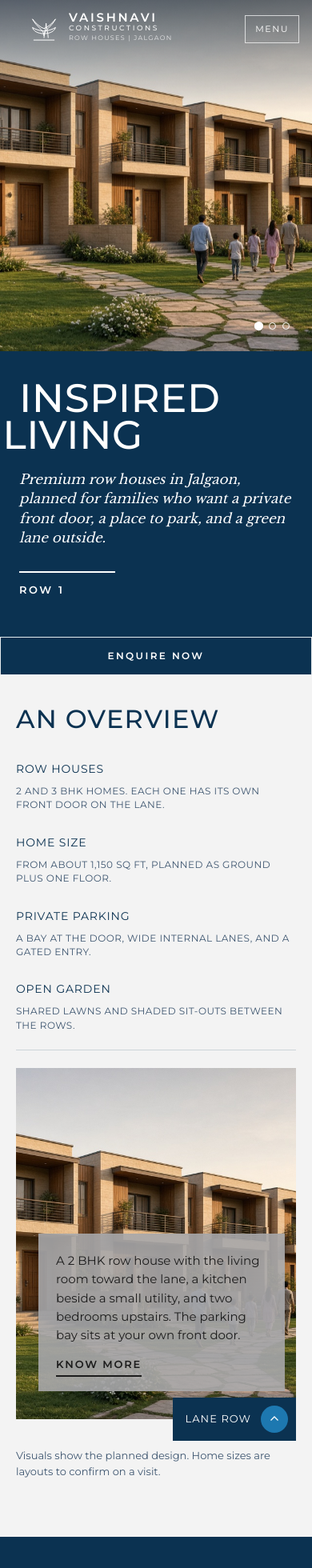
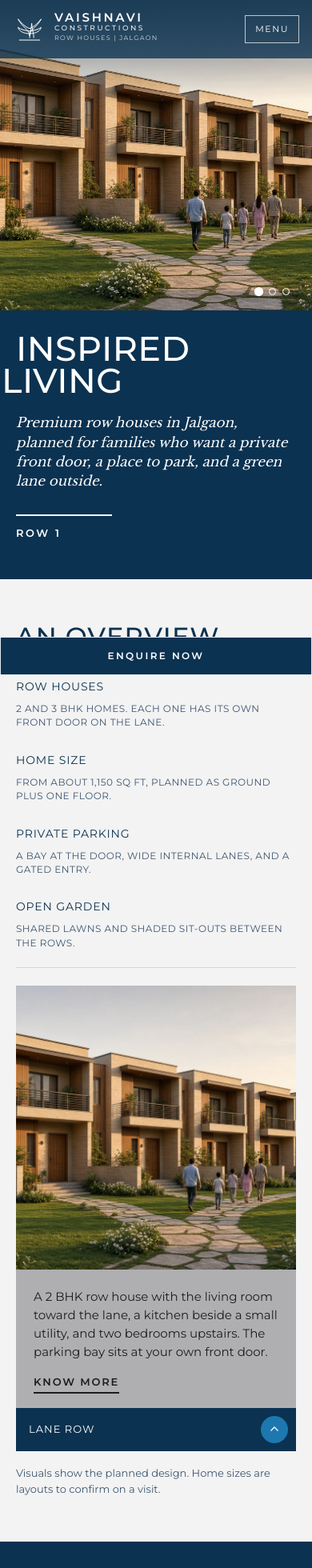
Before and after one commit to sameeeerjadhav/Construction-Website, a Next.js app: page / in a window 390 px wide. Shown: the top 1960 px of the page at 80% size. Built offline with nearby package versions, Linux system fonts and the light colour scheme.

Commit message:
Make the phone and tablet layout readable.

```diff
--- a/src/app/globals.css
+++ b/src/app/globals.css
@@ -1012,13 +1012,46 @@ h1, h2, h3, p { margin: 0; }
   .situated-mark .logo svg { width: min(220px, 50vw); }
   .situated-copy { padding: 24px 24px 56px; }
   .gallery-grid { grid-template-columns: 1fr 1fr; }
-}
-
-@media (max-width: 720px) {
-  .wrap, .standards h2, .page-hero h1 { padding-left: 20px; padding-right: 20px; }
-  .header-left { padding: 16px 16px 0; }
-  .stats, .steps, .home-copy, .location-grid, .gallery-grid, .tabs { grid-template-columns: 1fr; }
-  .stage-photo, .standards-photo { height: 52vh; }
+  .split-header { background: rgba(11, 50, 81, 0.78); }
+  .split-header .header-left,
+  .bar-header .header-left {
+    display: flex;
+    align-items: center;
+    justify-content: space-between;
+    width: 100%;
+    height: auto;
+    padding: 12px 16px;
+    grid-column: auto;
+    grid-row: auto;
+  }
+  .split-header .menu-btn,
+  .bar-header .menu-btn {
+    display: inline-flex;
+    flex: none;
+    margin-left: 12px;
+  }
+  .logo { min-width: 0; }
+  .hero-copy { padding: 28px 20px 48px; }
+  .hero-copy h1 { font-size: clamp(2.35rem, 11vw, 4rem); }
+  .wrap { padding: 48px 24px 56px; }
+  .page-hero h1 { padding: 28px 24px; }
+  .stage {
+    display: flex;
+    flex-direction: column;
+  }
+  .stage-card {
+    position: static;
+    width: auto;
+    right: auto;
+    bottom: auto;
+  }
+  .switcher {
+    position: static;
+    transform: none;
+    width: 100%;
+    justify-content: space-between;
+  }
+  .overview .visual-note { margin-top: 18px; }
   .enquire-rail {
     top: auto;
     bottom: 0;
@@ -1028,9 +1061,23 @@ h1, h2, h3, p { margin: 0; }
     writing-mode: horizontal-tb;
     height: 48px;
     padding: 0;
+    animation: fade-in 0.4s both;
   }
-  .to-top { bottom: 62px; }
+  .to-top { bottom: 64px; right: 14px; }
   body { padding-bottom: 48px; }
+  .drawer { padding: 24px 20px 32px; }
+  .footer { padding: 56px 20px 40px; }
+  .footer small { letter-spacing: 0.06em; }
+}
+
+@media (max-width: 720px) {
+  .wrap, .standards h2, .page-hero h1 { padding-left: 20px; padding-right: 20px; }
+  .stats, .steps, .home-copy, .location-grid, .gallery-grid, .tabs { grid-template-columns: 1fr; }
+  .stage-photo, .standards-photo { height: 42vh; min-height: 220px; }
+  .hero-photo { height: 46vh; min-height: 240px; }
+  .dots { top: calc(46vh - 28px); }
+  .situated-copy, .situated-mark { padding-left: 20px; padding-right: 20px; }
+  .lightbox { padding: 56px 8px 16px; gap: 6px; }
 }
 
 @keyframes rise {
```
